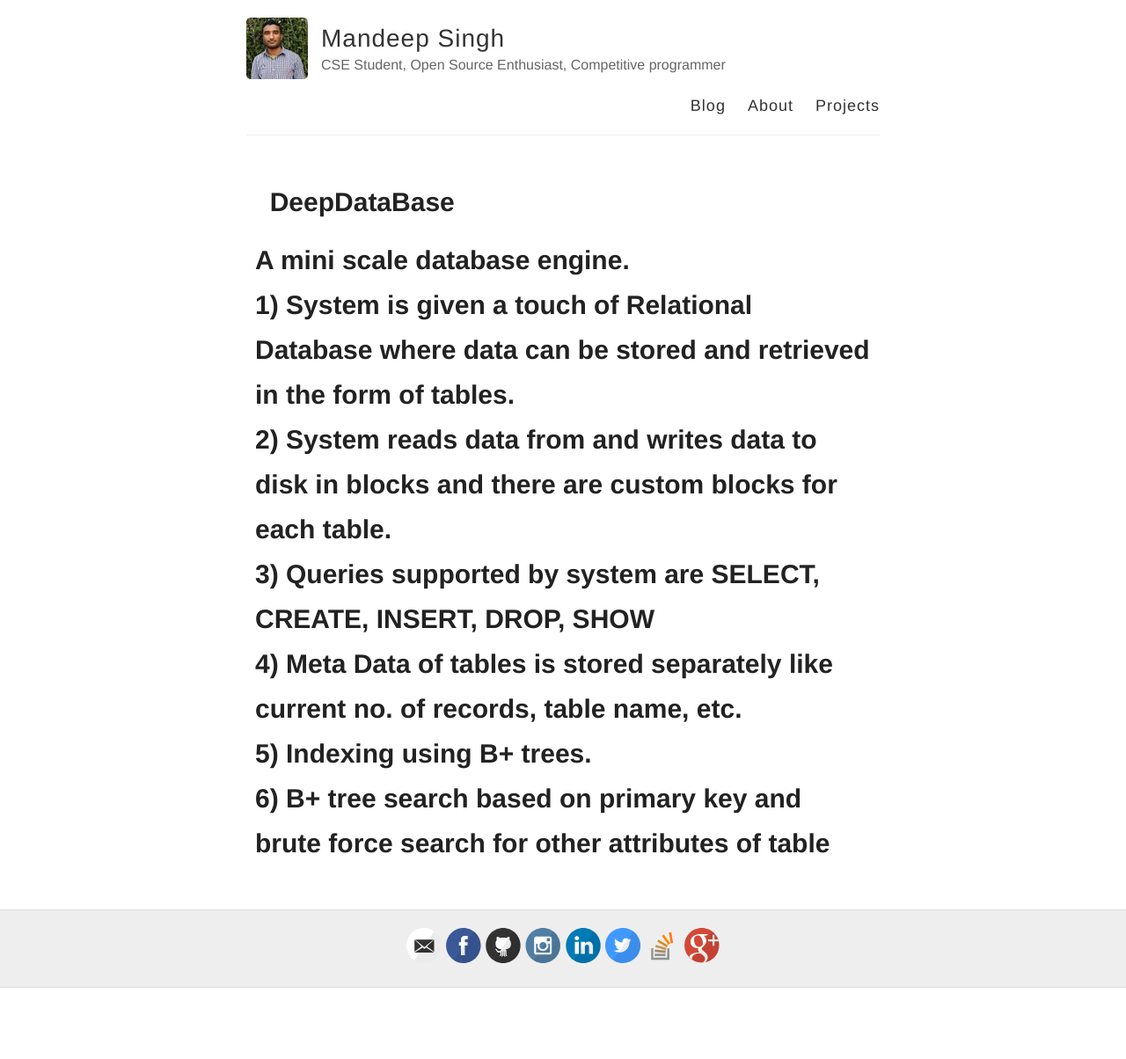
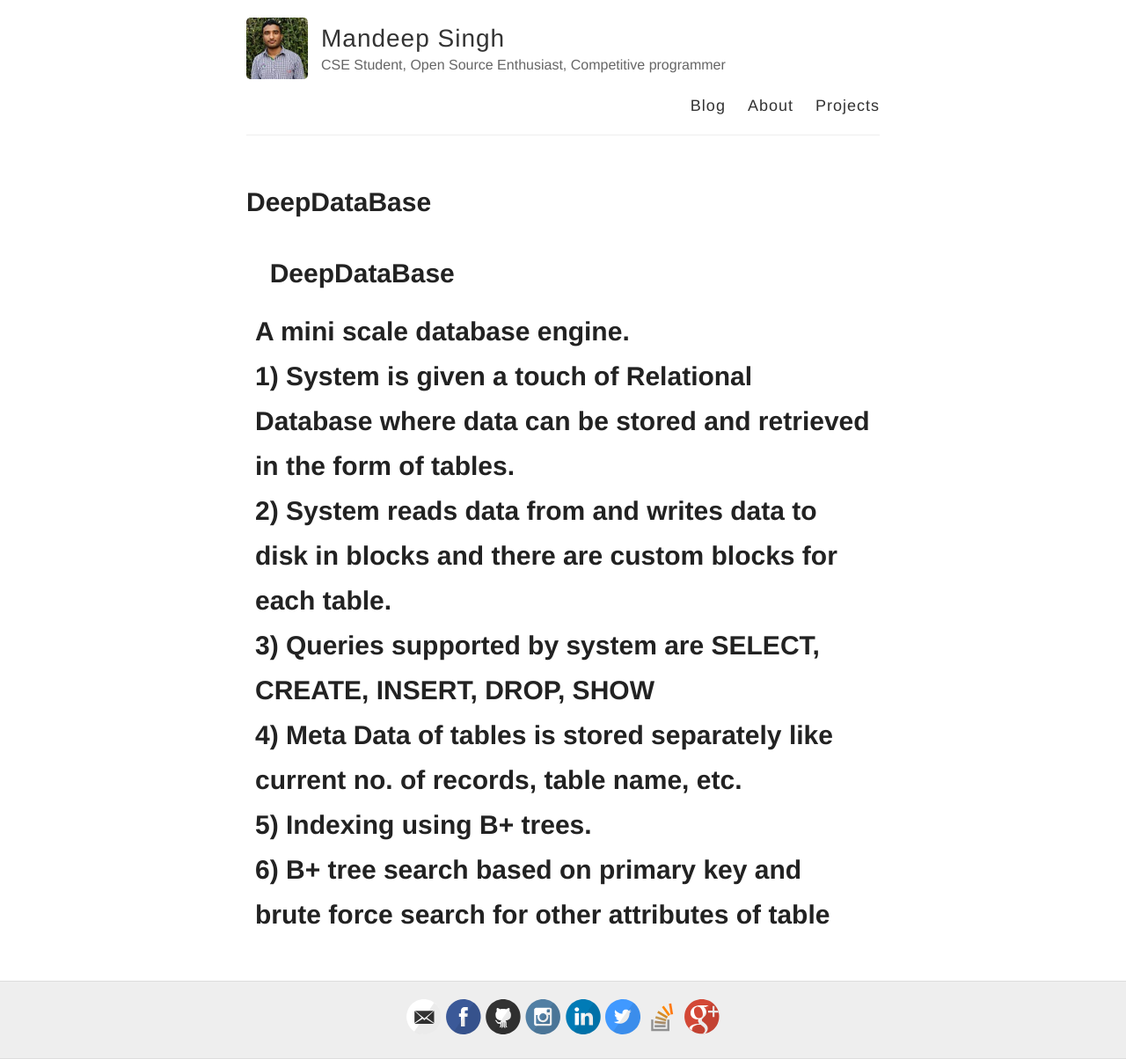
Before and after one commit to msdeep14/msdeep14.github.io, a Jekyll site: the page built from projects/deepdatabase.html, in a window 1280 px wide. Shown: the whole page at 88% size. Built offline with Jekyll 4.4.1, drawn with Linux system fonts in a browser that asks for light colours; before the commit the page ends 1123 px from its top, so only the background shows below that.

Commit message:
modify project details

```diff
--- a/projects/deepdatabase.html
+++ b/projects/deepdatabase.html
@@ -1,5 +1,7 @@
 ---
-layout: default
+layout: page
+title: DeepDataBase
+permalink: /projects/deepdatabase
 ---
 
 <section id="projects">
```
